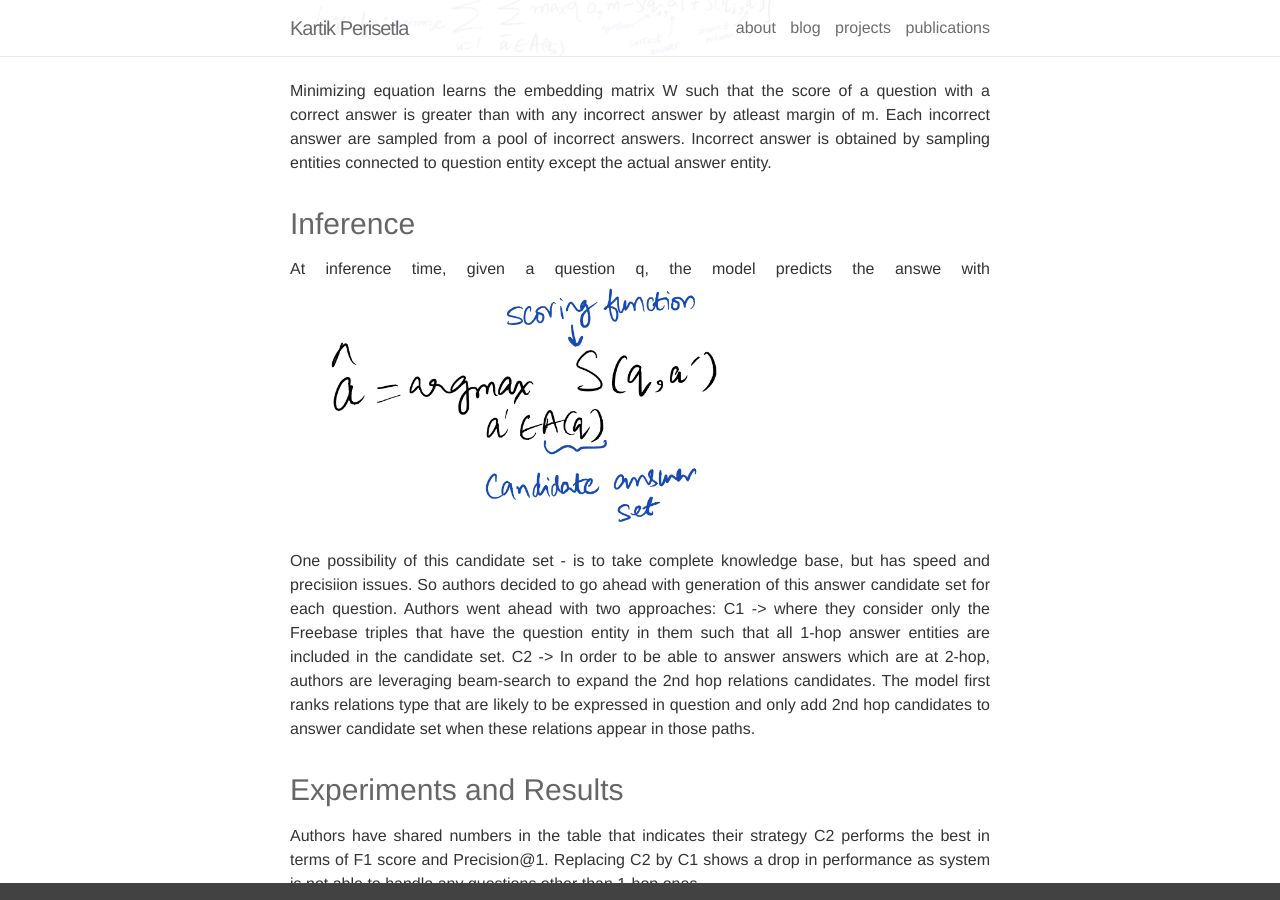
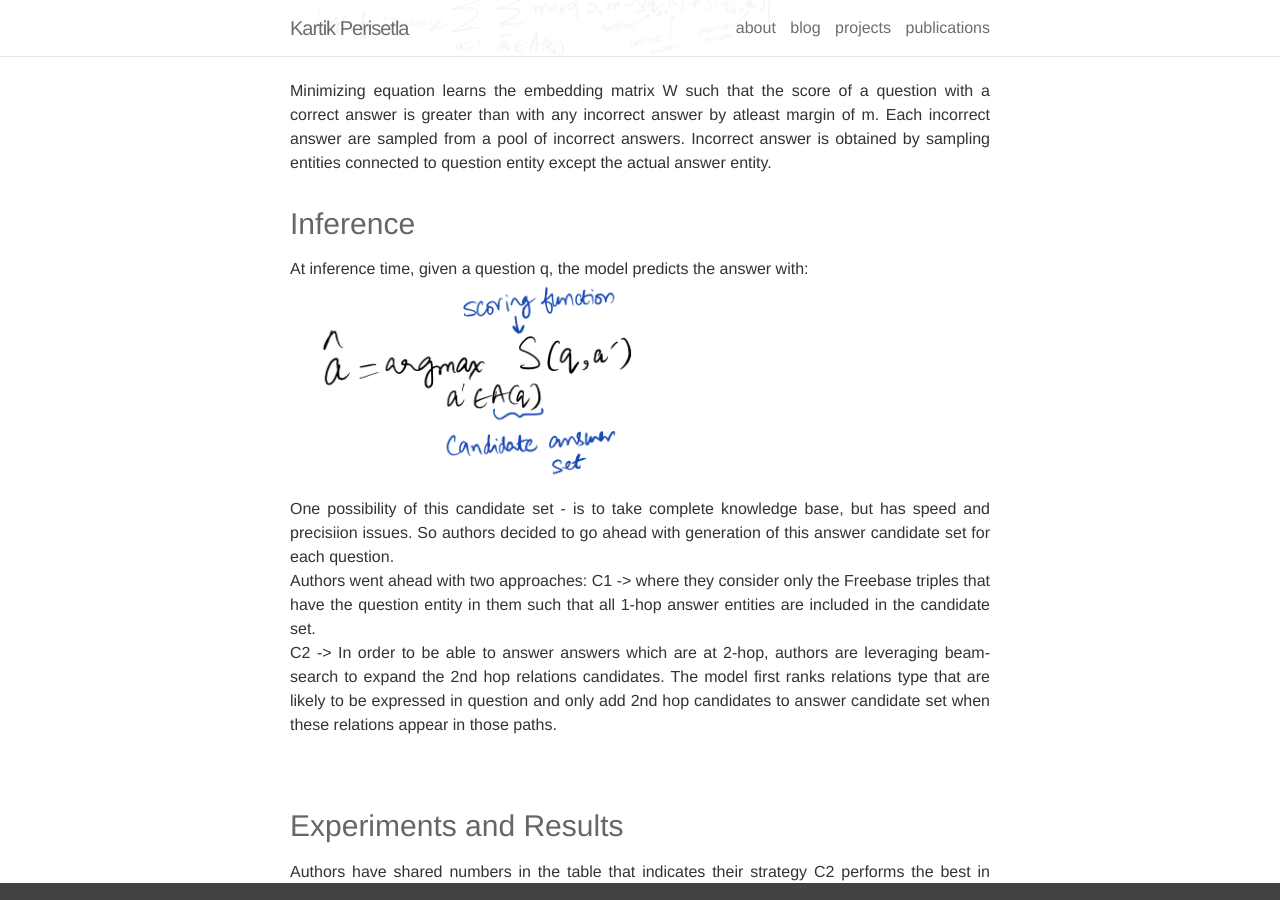
Before and after one commit to kartikperisetla/kartikperisetla.github.io, a Jekyll site: the page built from _posts/2020-03-12-question.answering.subgraph.embeddings.markdown, in a window 1280 px wide and 900 px high, scrolled down 4865 px. Built offline with Jekyll 4.4.1, drawn with Linux system fonts in a browser that asks for light colours; nearby versions of some CDN libraries.

Commit message:
Update 2020-03-12-question.answering.subgraph.embeddings.markdown

```diff
--- a/_posts/2020-03-12-question.answering.subgraph.embeddings.markdown
+++ b/_posts/2020-03-12-question.answering.subgraph.embeddings.markdown
@@ -124,14 +124,14 @@ description: An approach on how to use question embedding and knowledge subgraph
 </p>
 <h3>Inference</h3>
 <p align="justify">
-    At inference time, given a question q, the model predicts the answe with
-    <img width="500px" src="{{ site.baseurl }}/assets/img/blog/argmax.png"><br />
-    One possibility of this candidate set - is to take complete knowledge base, but has speed and precisiion issues. So authors decided to go ahead with generation of this answer candidate set for each question.
+    At inference time, given a question q, the model predicts the answer with:<br/>
+    <img width="400px" src="{{ site.baseurl }}/assets/img/blog/argmax.png"><br />
+    One possibility of this candidate set - is to take complete knowledge base, but has speed and precisiion issues. So authors decided to go ahead with generation of this answer candidate set for each question.<br/>
 
-    Authors went ahead with two approaches: C1 -> where they consider only the Freebase triples that have the question entity in them such that all 1-hop answer entities are included in the candidate set.
+    Authors went ahead with two approaches: C1 -> where they consider only the Freebase triples that have the question entity in them such that all 1-hop answer entities are included in the candidate set.<br/>
 
     C2 -> In order to be able to answer answers which are at 2-hop, authors are leveraging beam-search to expand the 2nd hop relations candidates. The model first ranks relations type that are likely to be expressed in question and only add 2nd hop candidates to answer candidate set when these relations appear in those paths.
-</p>
+</p><br/>
 
 <h3>Experiments and Results</h3>
 <p align="justify">
```
